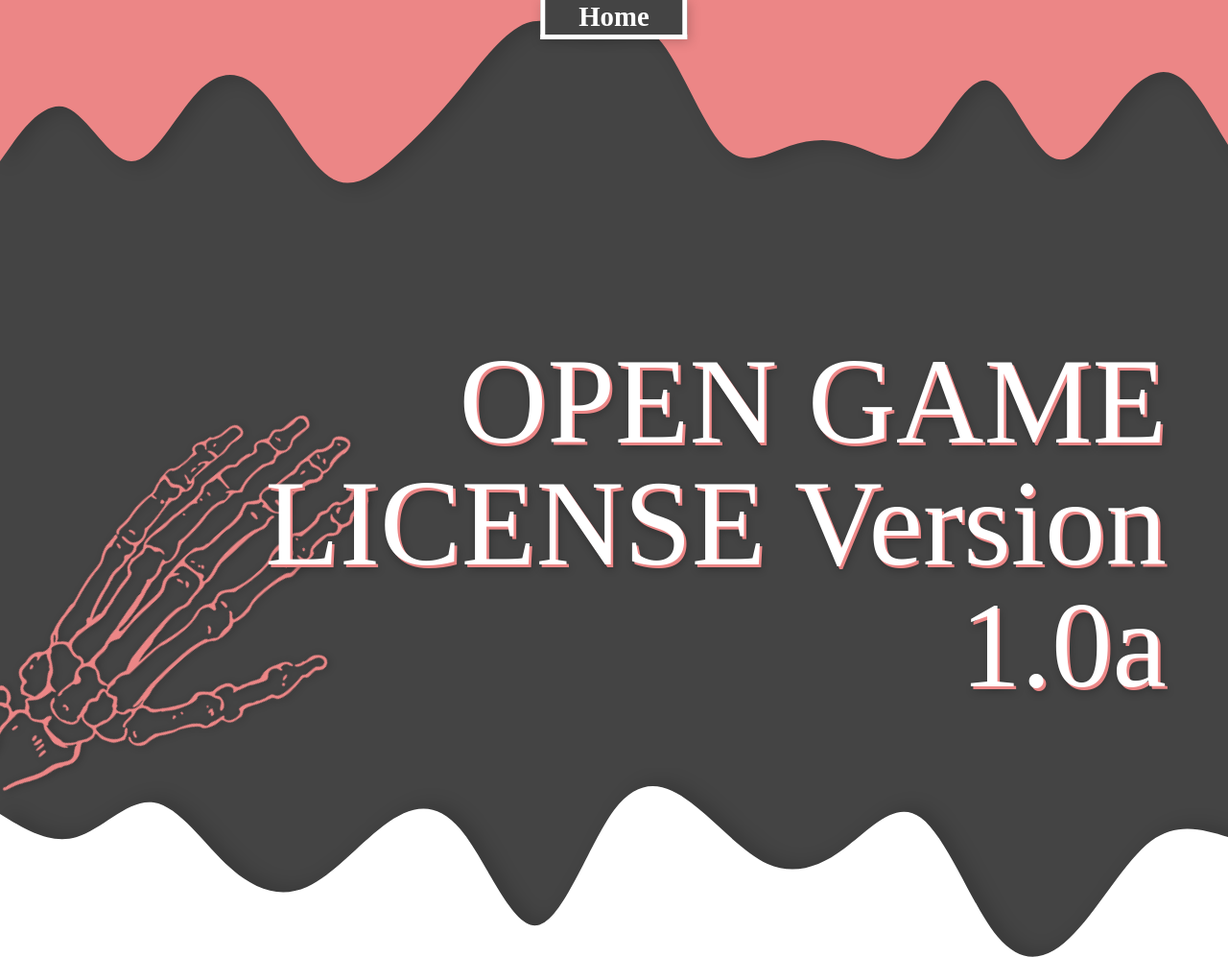
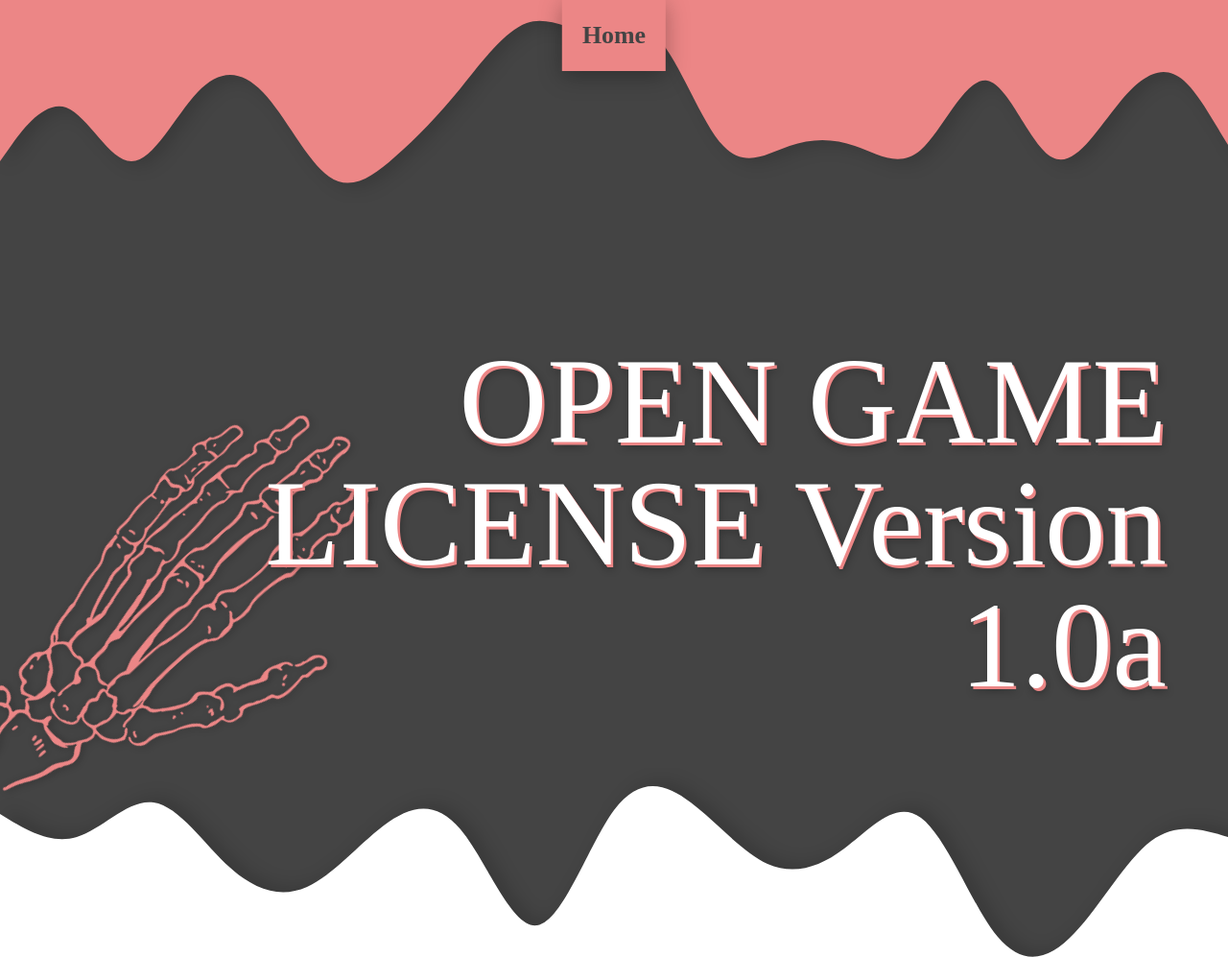
Before and after one commit to TickleThePanda/carpe-dm, an Eleventy site: page src/license.md in a window 1280 px wide. Shown: the top 997 px of the page at 96% size. Built offline with nearby package versions, Linux system fonts and the light colour scheme; Eleventy itself is replaced by a stand-in of ours; files that its build step writes are made by us from their sources; a web font is replaced by a local one; what hyphenation.en-gb, hypher, jsdom would draw is missing.

Commit message:
Improve the top navigation bar

```diff
--- a/src/style/_objects.navigation.less
+++ b/src/style/_objects.navigation.less
@@ -10,8 +10,8 @@
   font-family: var(--display-font);
 
   font-weight: var(--font-weight-bold);
-  padding-left: 1.2rem;
-  padding-right: 1.2rem;
+  font-size: var(--font-size-s);
+  padding: 0.8em;
 
   display: flex;
   justify-content: center;
@@ -21,15 +21,15 @@
   text-decoration: none;
 
   &:link, &:visited {
-    color: @palette-white;
+    color: @palette-black;
 
-    background-color: @palette-black;
-    border-color: @palette-white;
-    border-width: 0.2em;
+    background-color: @palette-primary-light;
+    border-color: unset;
+    border-width: 0;
   }
 
   &:hover {
-    text-decoration: underline;
+    background-color: lighten(@palette-primary-light, 5%, relative);
   }
 }
 
--- a/src/style/_objects.top-drop.less
+++ b/src/style/_objects.top-drop.less
@@ -6,7 +6,7 @@
   left: 50%;
   transform: translateX(-50%);
 
-  filter: drop-shadow(0.1rem 0.1rem 0.2rem rgba(0, 0, 0, 0.2));
+  filter: drop-shadow(0 0.2rem 0.4rem rgba(0, 0, 0, 0.3));
 }
 
 .top-drop__group-item {
```
